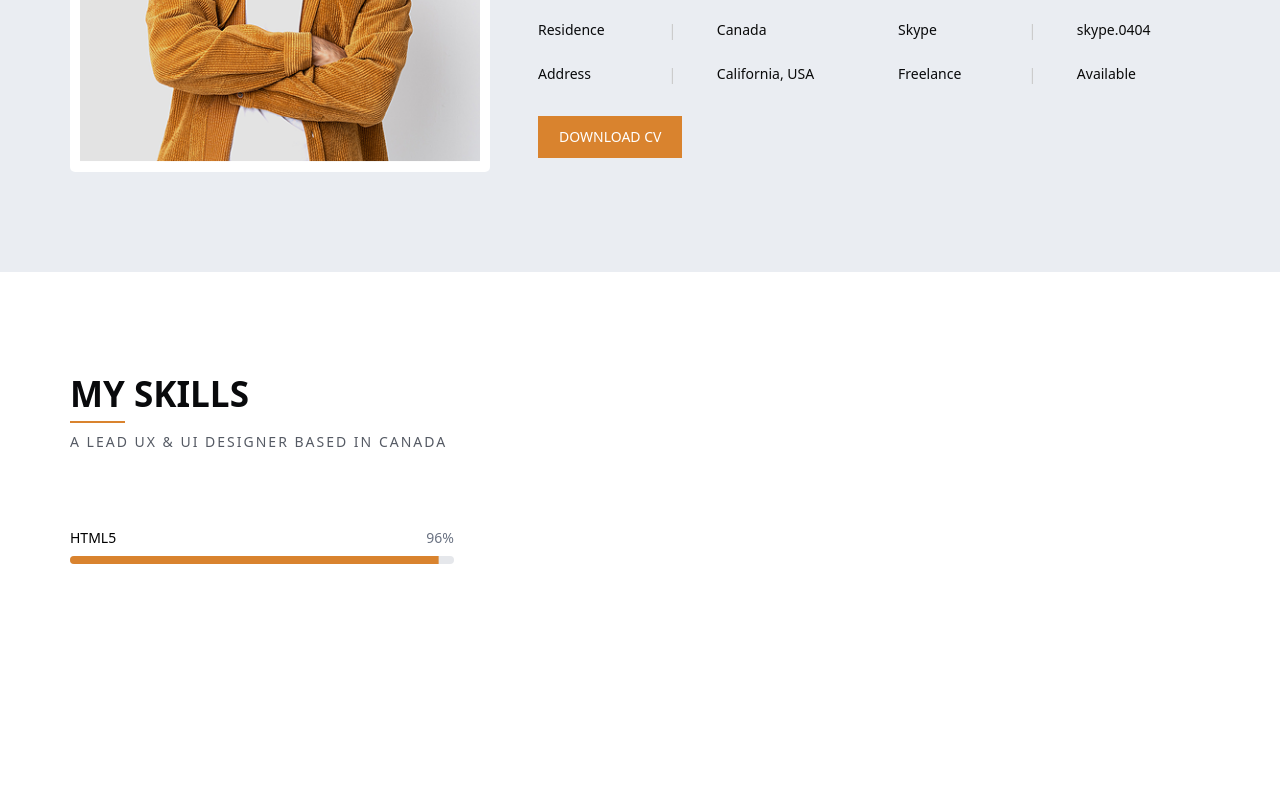
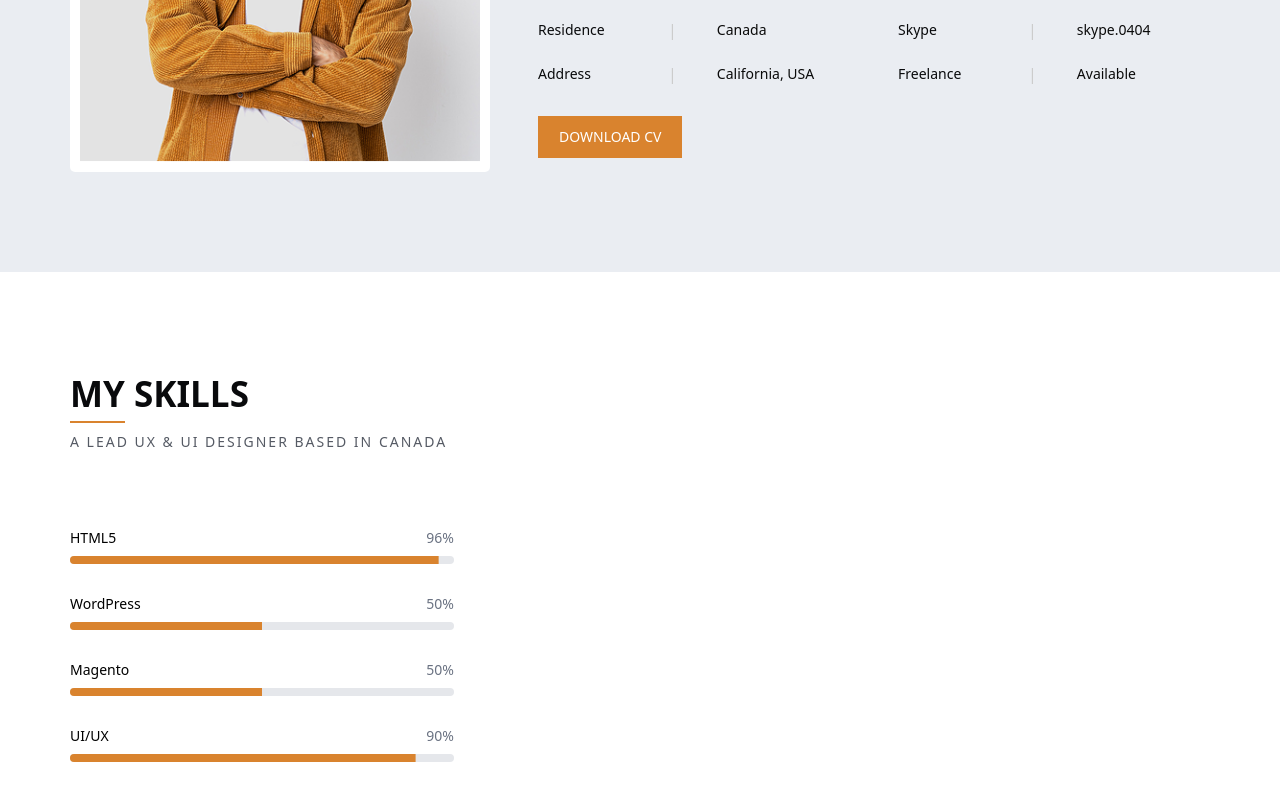
Before and after one commit to Sijan666/portfolioTonySmith, a React (Vite) app: page / in a window 1280 px wide. Shown: the part 1795-2595 px from the top of the page. Before the commit the page ends 2455 px from the top, so only its background shows below. Built offline with nearby package versions, Linux system fonts and the light colour scheme.

Commit message:
add progress in skills , not animated

```diff
--- a/src/components/layouts/Skills.jsx
+++ b/src/components/layouts/Skills.jsx
@@ -23,6 +23,21 @@ const Skills = () => {
                                 <span className="text-sm font-medium text-gray-500">96%</span>
                             </div>
                             <Progress value={96} className="w-full bg-gray-200 *:bg-[#D9832E]"/>
+                            <div className="flex justify-between mb-2 mt-7.5">
+                                <span className="text-sm font-medium text-black">WordPress</span>
+                                <span className="text-sm font-medium text-gray-500">50%</span>
+                            </div>
+                            <Progress value={50} className="w-full bg-gray-200 *:bg-[#D9832E]"/>
+                            <div className="flex justify-between mb-2 mt-7.5">
+                                <span className="text-sm font-medium text-black">Magento</span>
+                                <span className="text-sm font-medium text-gray-500">50%</span>
+                            </div>
+                            <Progress value={50} className="w-full bg-gray-200 *:bg-[#D9832E]"/>
+                            <div className="flex justify-between mb-2 mt-7.5">
+                                <span className="text-sm font-medium text-black">UI/UX</span>
+                                <span className="text-sm font-medium text-gray-500">90%</span>
+                            </div>
+                            <Progress value={90} className="w-full bg-gray-200 *:bg-[#D9832E]"/>
                         </div>
                     </Flex>
                 </div>
```
